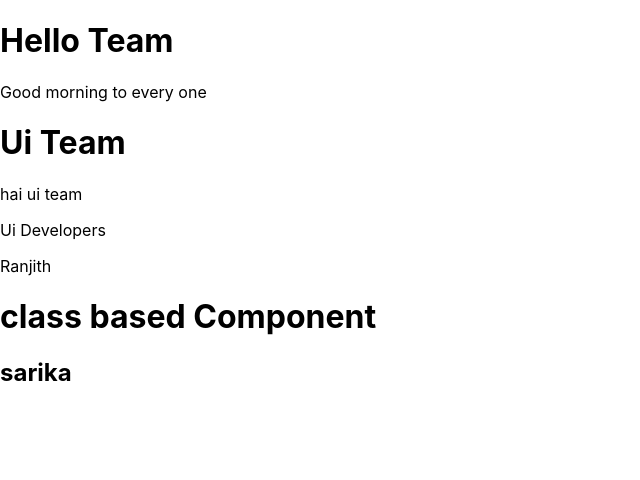
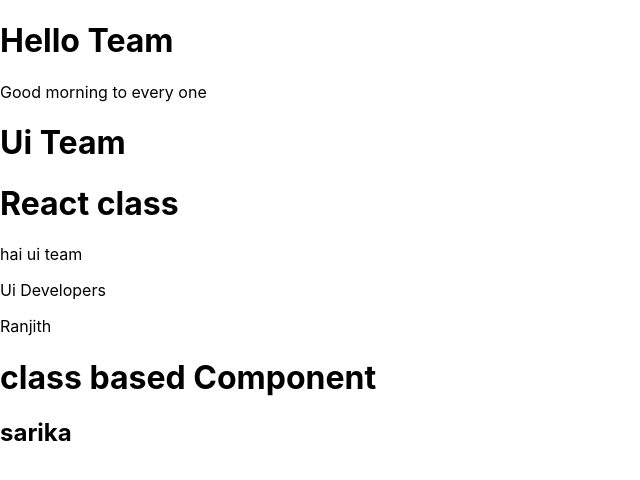
Before and after one commit to VeluruSumanvsn/ReactBatch9, a React (Create React App) app: page / in a window 1280 px wide. Shown: the top 480 px of the page, without its empty margins (0-640 px from the left). Built offline with nearby package versions, Linux system fonts and the light colour scheme.

Commit message:
changes in header

```diff
--- a/src/Components/Header.js
+++ b/src/Components/Header.js
@@ -5,9 +5,11 @@
     return(
         <div>
             <h1>Ui Team</h1>
+            <h1>React class</h1>
             <p>hai ui team</p>
             <p>Ui Developers</p>
 			<p>Ranjith</p>
+
         </div>
     )
 }
```
